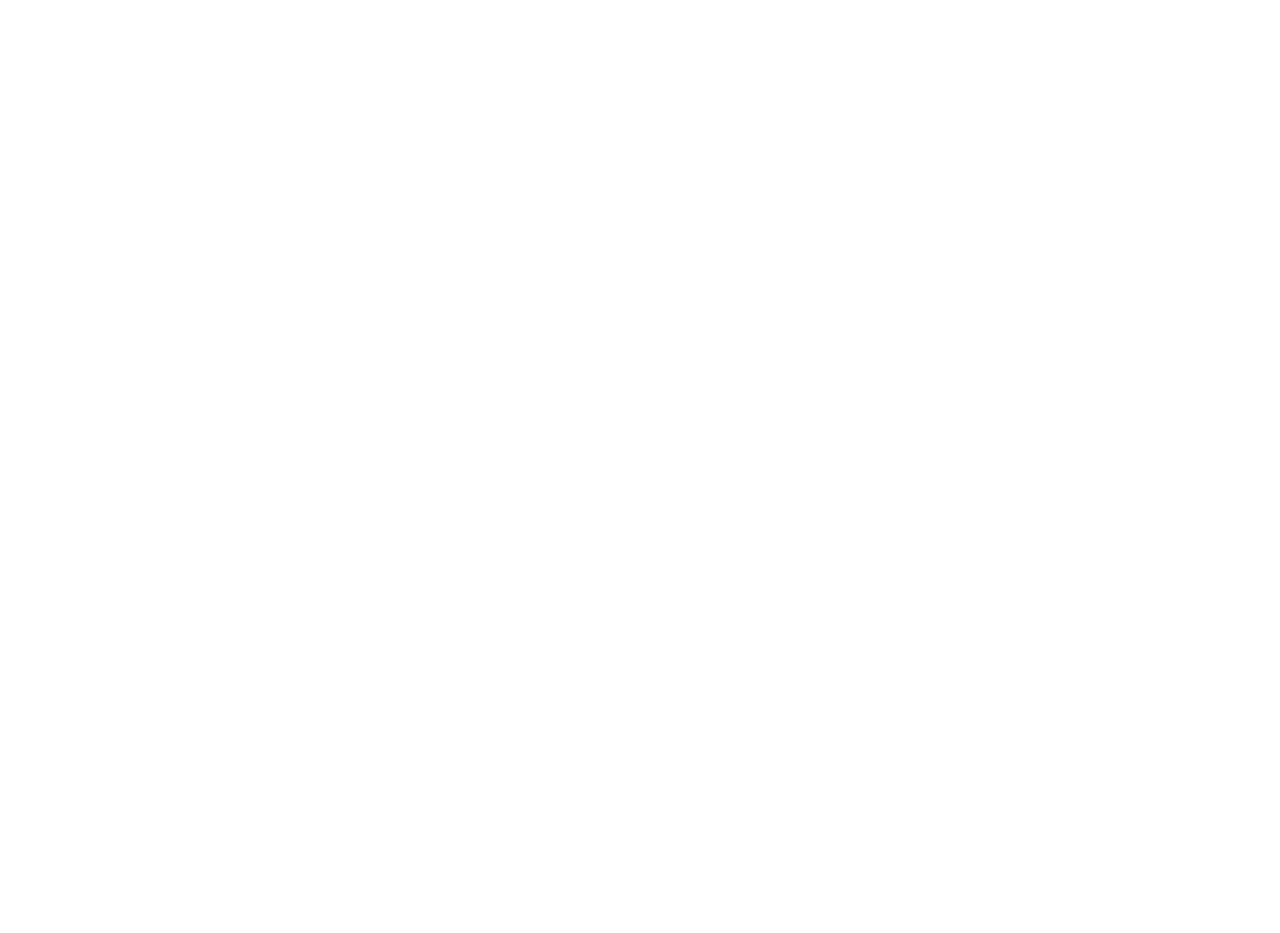
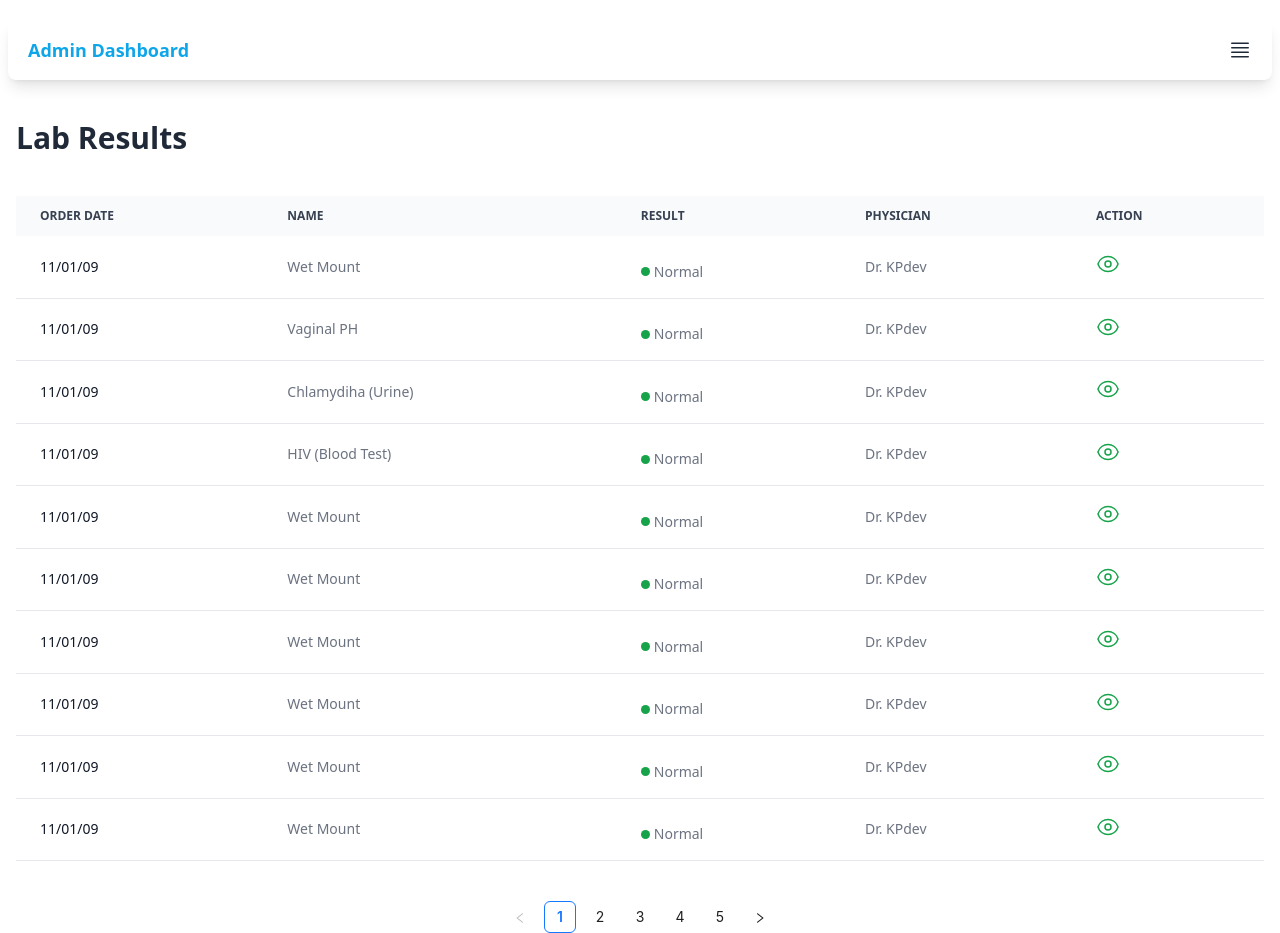
Before and after one commit to kpdevSE/lab_appointment, a React (Create React App) app: page /Reports in a window 1280 px wide. Before the commit this address had no page. Before the commit the page ends 800 px from the top, so only its background shows below. Built offline with nearby package versions, Linux system fonts and the light colour scheme.

Commit message:
done with lab reports page

```diff
--- a/src/App.js
+++ b/src/App.js
@@ -12,6 +12,7 @@
 import Home from "./pages/Home/page";
 import Login from "./pages/Login/page";
 import Patients from "./pages/Patients/page";
+import Reports from "./pages/Reports/page";
 
 export default function App() {
   return (
@@ -28,6 +29,7 @@
            <Route  path="/Doctors" element={<Doctors/>}/>
            <Route  path="/Patients" element={<Patients/>}/>
            <Route  path="/Dashboard" element={<Dashboard/>}/>
+           <Route  path="/Reports" element={<Reports/>}/>
         </Routes>
       </BrowserRouter>
 
--- a/src/Components/PatientDrawrr/patient.navigation.jsx
+++ b/src/Components/PatientDrawrr/patient.navigation.jsx
@@ -98,7 +98,7 @@
                                 <ul className="pl-9">
                                     <li>
                                         <Link
-                                            to="/Doctors"
+                                            to="/Reports"
                                             className="block px-6 py-3 text-black hover:bg-gray-800 hover:text-white">
                                             Lab Reports
                                         </Link>
--- a/src/pages/Dashboard/page.jsx
+++ b/src/pages/Dashboard/page.jsx
@@ -60,7 +60,38 @@
             date: "11/01/09",
             type: "Wet Mount",
             result: "Normal"
-        }
+        },
+        {
+            id: 6,
+            date: "11/01/09",
+            type: "Wet Mount",
+            result: "Normal"
+        },
+        {
+            id: 7,
+            date: "11/01/09",
+            type: "Wet Mount",
+            result: "Normal"
+        },
+        {
+            id: 8,
+            date: "11/01/09",
+            type: "Wet Mount",
+            result: "Normal"
+        },
+        {
+            id: 9,
+            date: "11/01/09",
+            type: "Wet Mount",
+            result: "Normal"
+        },
+        {
+            id: 10,
+            date: "11/01/09",
+            type: "Wet Mount",
+            result: "Normal"
+        },
+
     ];
 
 
--- /dev/null
+++ b/src/pages/Reports/page.jsx
@@ -0,0 +1,162 @@
+import {Pagination} from 'antd';
+import PatientDrawer from '../../Components/PatientDrawrr/patient.navigation';
+
+export default function Reports()
+{
+    const labData = [
+        {
+            id: 1,
+            date: "11/01/09",
+            type: "Wet Mount",
+            result: "Normal",
+            doctor: "Dr. KPdev"
+        },
+        {
+            id: 2,
+            date: "11/01/09",
+            type: "Vaginal PH",
+            result: "Normal"
+            ,
+            doctor: "Dr. KPdev"
+        },
+        {
+            id: 3,
+            date: "11/01/09",
+            type: "Chlamydiha (Urine)",
+            result: "Normal"
+            ,
+            doctor: "Dr. KPdev"
+        },
+        {
+            id: 4,
+            date: "11/01/09",
+            type: "HIV (Blood Test)",
+            result: "Normal"
+            ,
+            doctor: "Dr. KPdev"
+        },
+        {
+            id: 5,
+            date: "11/01/09",
+            type: "Wet Mount",
+            result: "Normal"
+            ,
+            doctor: "Dr. KPdev"
+        },
+        {
+            id: 6,
+            date: "11/01/09",
+            type: "Wet Mount",
+            result: "Normal"
+            ,
+            doctor: "Dr. KPdev"
+        },
+        {
+            id: 7,
+            date: "11/01/09",
+            type: "Wet Mount",
+            result: "Normal"
+            ,
+            doctor: "Dr. KPdev"
+        },
+        {
+            id: 8,
+            date: "11/01/09",
+            type: "Wet Mount",
+            result: "Normal"
+            ,
+            doctor: "Dr. KPdev"
+        },
+        {
+            id: 9,
+            date: "11/01/09",
+            type: "Wet Mount",
+            result: "Normal"
+            ,
+            doctor: "Dr. KPdev"
+        },
+        {
+            id: 10,
+            date: "11/01/09",
+            type: "Wet Mount",
+            result: "Normal"
+            ,
+            doctor: "Dr. KPdev"
+        },
+
+    ];
+    return (
+        <div className="px-2">
+            <div className="shadow-lg bg-white flex items-center justify-between h-[60px] w-full rounded-lg px-5 mt-5">
+                <div>
+                    <h1 className="text-sky-500 text-lg font-semibold">Admin Dashboard</h1>
+                </div>
+                <div>
+                    <PatientDrawer />
+                </div>
+            </div>
+            <div className='mt-10 px-2'>
+                <h1 className='text-3xl font-semibold'>Lab Results</h1>
+                <div className="relative overflow-x-auto mt-10">
+                    <table className="w-full text-sm text-left rtl:text-right text-gray-500 dark:text-gray-400">
+                        <thead className="text-xs text-gray-700 uppercase bg-gray-50 dark:bg-gray-700 dark:text-gray-400">
+                            <tr>
+                                <th scope="col" className="px-6 py-3">
+                                    Order Date
+                                </th>
+                                <th scope="col" className="px-6 py-3">
+                                    NAME
+                                </th>
+                                <th scope="col" className="px-6 py-3">
+                                    RESULT
+                                </th>
+                                <th scope="col" className="px-6 py-3">
+                                    PHYSICIAN
+                                </th>
+                                <th scope="col" className="px-6 py-3">
+                                    ACTION
+                                </th>
+                            </tr>
+                        </thead>
+                        <tbody>
+                            {
+                                labData.map((e) =>
+                                {
+                                    return (
+                                        <tr class="bg-white border-b dark:bg-gray-800 dark:border-gray-700">
+                                            <th scope="row" class="px-6 py-4 font-medium text-gray-900 whitespace-nowrap dark:text-white">
+                                                {e.date}
+                                            </th>
+                                            <td class="px-6 py-4">
+                                                {e.type}
+                                            </td>
+                                            <td class="px-6 py-4 flex  gap-1 items-center">
+                                                <div className='w-[9px] h-[9px] rounded-lg bg-green-600'>
+
+                                                </div>
+                                                {e.result}
+                                            </td>
+                                            <td class="px-6 py-4">
+                                                {e.doctor}
+                                            </td>
+                                            <td class="px-6 py-4 flex items-center justify-start gap-1 text-green-600 hover:cursor-pointer">
+                                                <svg xmlns="http://www.w3.org/2000/svg" fill="none" viewBox="0 0 24 24" strokeWidth={1.5} stroke="currentColor" className="w-6 h-6">
+                                                    <path strokeLinecap="round" strokeLinejoin="round" d="M2.036 12.322a1.012 1.012 0 0 1 0-.639C3.423 7.51 7.36 4.5 12 4.5c4.638 0 8.573 3.007 9.963 7.178.07.207.07.431 0 .639C20.577 16.49 16.64 19.5 12 19.5c-4.638 0-8.573-3.007-9.963-7.178Z" />
+                                                    <path strokeLinecap="round" strokeLinejoin="round" d="M15 12a3 3 0 1 1-6 0 3 3 0 0 1 6 0Z" />
+                                                </svg>
+                                                {e.titleSeven}
+                                            </td>
+                                        </tr>
+                                    )
+                                })
+                            }
+                        </tbody>
+                    </table>
+                    <div className='mt-10 flex justify-center items-center '>
+                        <Pagination defaultCurrent={1} total={50} />
+                    </div>
+                </div>
+            </div>
+        </div>
+    )
+}
```
